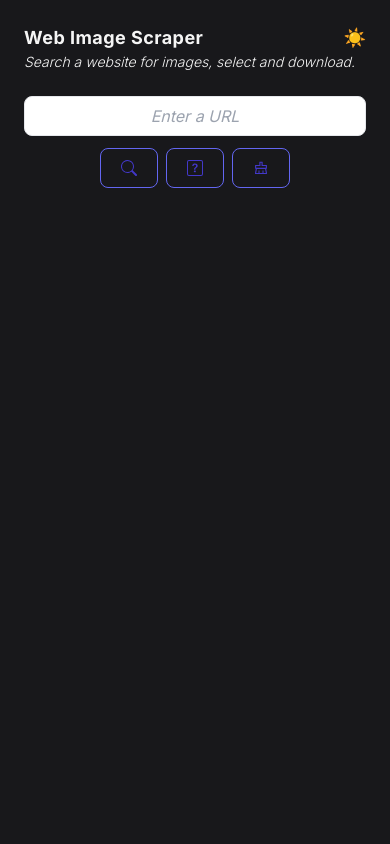
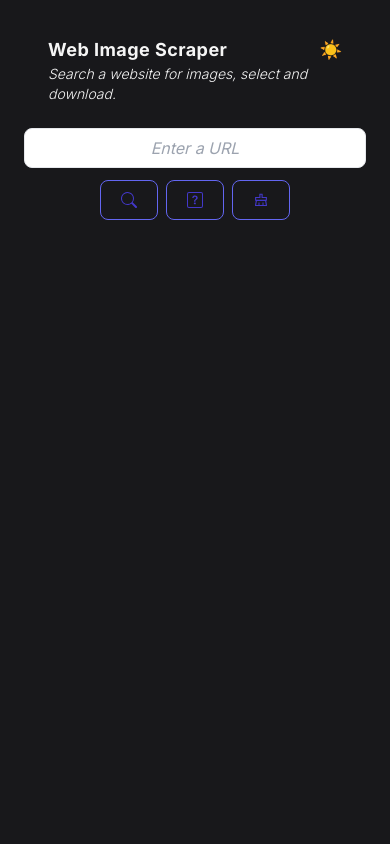
Before and after one commit to charlieBdev/web-img-scraper, a Next.js app: page / in a window 390 px wide. Shown: the top 844 px of the page. Built offline with nearby package versions, Linux system fonts and the light colour scheme.

Commit message:
add responsiveness for larger screens

```diff
--- a/src/app/layout.tsx
+++ b/src/app/layout.tsx
@@ -21,7 +21,7 @@ export default function RootLayout({
 		<html lang="en">
 			<body className={inter.className}>
 				<ThemeProvider>
-					<div className="">
+					<div className="px-6 py-3 md:px-12 lg:px-24">
 						<Header />
 						{children}
 						<Footer />
--- a/src/app/page.tsx
+++ b/src/app/page.tsx
@@ -103,11 +103,8 @@ export default function Home() {
 	};
 
 	return (
-		<main className="flex min-h-screen flex-col px-6 pb-6 gap-3 items-center">
-			<form
-				className="flex flex-col gap-3 w-full lg:w-2/4"
-				onSubmit={handleSubmit}
-			>
+		<main className="flex min-h-screen flex-col gap-3 items-center">
+			<form className="flex flex-col gap-3 w-full" onSubmit={handleSubmit}>
 				<input
 					onChange={(e) => setUrl(e.target.value)}
 					value={url}
```
